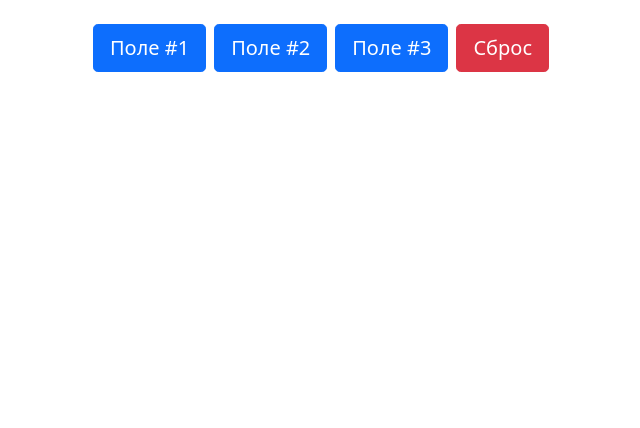
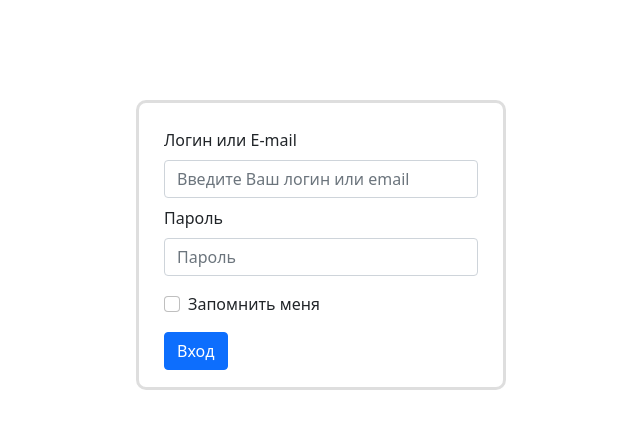
Before and after one commit to bobkov-evgeny/fields-react, a React (Create React App) app: page / in a window 1280 px wide. Shown: the top 428 px of the page, without its empty margins (319-959 px from the left). Built offline with nearby package versions, Linux system fonts and the light colour scheme.

Commit message:
frontend finished

```diff
--- a/src/App.js
+++ b/src/App.js
@@ -1,12 +1,13 @@
-import React from "react";
+import React, { useState } from "react";
 import "bootstrap/dist/css/bootstrap.css";
 import Fields from "./components/fields";
+import Auth from "./components/auth";
 
 function App() {
+	const [login, setLogin] = useState(false);
+
 	return (
-		<>
-			<Fields />
-		</>
+		<>{login ? <Fields onExit={setLogin} /> : <Auth onSubmit={setLogin} />}</>
 	);
 }
 
--- /dev/null
+++ b/src/components/auth.jsx
@@ -0,0 +1,53 @@
+import React, { useState } from "react";
+import { Form, Button, Spinner } from "react-bootstrap";
+
+const Auth = ({ onSubmit }) => {
+	const [loaderStatus, setLoaderStatus] = useState(false);
+	return (
+		<>
+			<div className="auth-form">
+				<Form
+					onSubmit={(e) => {
+						e.preventDefault();
+						setLoaderStatus(true);
+						setTimeout(() => {
+							onSubmit(true);
+							setLoaderStatus(false);
+						}, 1500);
+					}}
+				>
+					<Form.Group className="mb-2" controlId="formBasicEmail">
+						<Form.Label>Логин или E-mail</Form.Label>
+						<Form.Control
+							type="email"
+							placeholder="Введите Ваш логин или email"
+						/>
+					</Form.Group>
+
+					<Form.Group className="mb-3" controlId="formBasicPassword">
+						<Form.Label>Пароль</Form.Label>
+						<Form.Control type="password" placeholder="Пароль" />
+					</Form.Group>
+					<Form.Group className="mb-3" controlId="formBasicCheckbox">
+						<Form.Check type="checkbox" label="Запомнить меня" />
+					</Form.Group>
+					<Button variant="primary" type="submit">
+						{loaderStatus ? (
+							<Spinner
+								as="span"
+								animation="border"
+								size="sm"
+								role="status"
+								aria-hidden="true"
+							/>
+						) : (
+							"Вход"
+						)}
+					</Button>
+				</Form>
+			</div>
+		</>
+	);
+};
+
+export default Auth;
--- a/src/components/fields.jsx
+++ b/src/components/fields.jsx
@@ -2,11 +2,13 @@ import React, { useState } from "react";
 import Workers from "./worker";
 import NewUserForm from "./newUserForm";
 import * as api from "./FAKE_API/users.api";
+import { Spinner } from "react-bootstrap";
 
-const Fields = () => {
+const Fields = ({ onExit }) => {
 	const [fields, setFields] = useState(api.fetchFieldsData());
 	const [selectedFieldData, setWorkers] = useState(0);
 	const [newUserForm, setUserFormStatus] = useState(0);
+	const [workerLoaderStatus, setWorkerLoaderStatus] = useState(false);
 
 	const setSelectedField = (fieldNumber) => {
 		fields.forEach((field) =>
@@ -18,7 +20,6 @@ const Fields = () => {
 	};
 	const reset = () => {
 		setFields(api.fetchFieldsData());
-		console.log("ok");
 		fields.forEach((field) => (field.isActive = false));
 		setWorkers(0);
 		setUserFormStatus(0);
@@ -64,15 +65,20 @@ const Fields = () => {
 
 	return (
 		<>
+			<div className="fields-wrapper">
 				<div className="nav justify-content-center">
 					{fields.map((field) => (
 						<button
 							key={field.fieldNumber}
-						onClick={() => setSelectedField(field.fieldNumber)}
+							onClick={() => {
+								setWorkerLoaderStatus(true);
+								setSelectedField(field.fieldNumber);
+								setTimeout(() => setWorkerLoaderStatus(false), 500);
+							}}
 							type="button"
 							className={
-							"btn btn-lg m-1 mt-4 " +
-							(field.isActive ? "btn-success" : "btn-primary")
+								"btn btn-lg m-3 " +
+								(field.isActive ? "btn-primary" : "btn-secondary")
 							}
 						>
 							{field.fieldAdress}
@@ -81,16 +87,39 @@ const Fields = () => {
 					<button
 						onClick={() => reset()}
 						type="button"
-					className="btn btn-danger btn-lg m-1 mt-4"
+						className="btn btn-warning btn-lg m-3"
 					>
 						Сброс
 					</button>
+					<button
+						onClick={() => {
+							onExit(false);
+							reset();
+						}}
+						type="button"
+						className="btn btn-danger btn-lg m-3"
+					>
+						Выйти
+					</button>
 				</div>
-
+			</div>
+			{workerLoaderStatus ? (
+				<div className="spinnerWorker">
+					<Spinner animation="border" role="status">
+						<span className="visually-hidden">Loading...</span>
+					</Spinner>
+				</div>
+			) : (
+				""
+			)}
 			{selectedFieldData ? (
-				<div className="table_wrapper">
-					<table className="table table-striped table-hover">
-						<thead className="table-primary">
+				<div
+					className={
+						workerLoaderStatus ? "table_wrapper-loader" : "table_wrapper mt-4"
+					}
+				>
+					<table className="table table-hover">
+						<thead className="table">
 							<tr>
 								<th scope="col">#</th>
 								<th scope="col">Ф.И.О.</th>
--- a/src/components/schedule.jsx
+++ b/src/components/schedule.jsx
@@ -1,11 +1,19 @@
 import React, { useState } from "react";
-import { Modal, Form, Button, Table } from "react-bootstrap";
+import { Modal, Form, Button, Table, Spinner } from "react-bootstrap";
 
 const Schedule = ({ worker }) => {
 	const [show, setShow] = useState(false);
+	const [loaderStatus, setLoaderStatus] = useState(false);
 
 	const handleClose = () => setShow(false);
-	const handleShow = () => setShow(true);
+	const handleShow = () => {
+		console.log("yes");
+		setLoaderStatus(true);
+		setTimeout(() => {
+			setShow(true);
+			setLoaderStatus(false);
+		}, 700);
+	};
 
 	const createScheduleMarkUp = (workerSchedule) => {
 		return (
@@ -41,10 +49,20 @@ const Schedule = ({ worker }) => {
 		<>
 			<Button
 				variant="primary"
-				onClick={handleShow}
-				className="btn btn-primary btn-sm"
+				onClick={() => handleShow()}
+				className={"btn btn-secondary btn-sm schedule-buton"}
 			>
-				Открыть График
+				{loaderStatus ? (
+					<Spinner
+						as="span"
+						animation="border"
+						size="sm"
+						role="status"
+						aria-hidden="true"
+					/>
+				) : (
+					"Открыть"
+				)}
 			</Button>
 
 			<Modal show={show} onHide={handleClose}>
--- a/src/index.css
+++ b/src/index.css
@@ -15,6 +15,14 @@ code {
 .table_wrapper {
 	margin: 20px auto;
 	width: 650px;
+	padding: 20px;
+	border-radius: 10px;
+	border-style: solid;
+	border-color: rgba(0, 0, 0, 0.13);
+}
+
+.table_wrapper-loader {
+	display: none;
 }
 
 .scheduleInputWrapper {
@@ -28,3 +36,39 @@ code {
 .scheduleInputWrapper h3 {
 	margin: 0 10px;
 }
+
+.auth-form {
+	width: 370px;
+	height: 290px;
+	padding: 25px;
+	margin-top: 100px;
+	border-radius: 10px;
+	border-style: solid;
+	border-color: rgba(0, 0, 0, 0.13);
+}
+
+.fields-wrapper {
+	margin-top: 50px;
+	border-radius: 10px;
+	border-style: solid;
+	border-color: rgba(0, 0, 0, 0.13);
+}
+
+.fields-wrapper-loader {
+	margin-top: 190px;
+}
+
+#root {
+	display: flex;
+	justify-content: center;
+	flex-direction: column;
+	align-items: center;
+}
+
+.spinnerWorker {
+	margin-top: 35px;
+}
+
+.schedule-buton {
+	width: 70px;
+}
```
Lines whose indentation alone changed are shown as unchanged.
